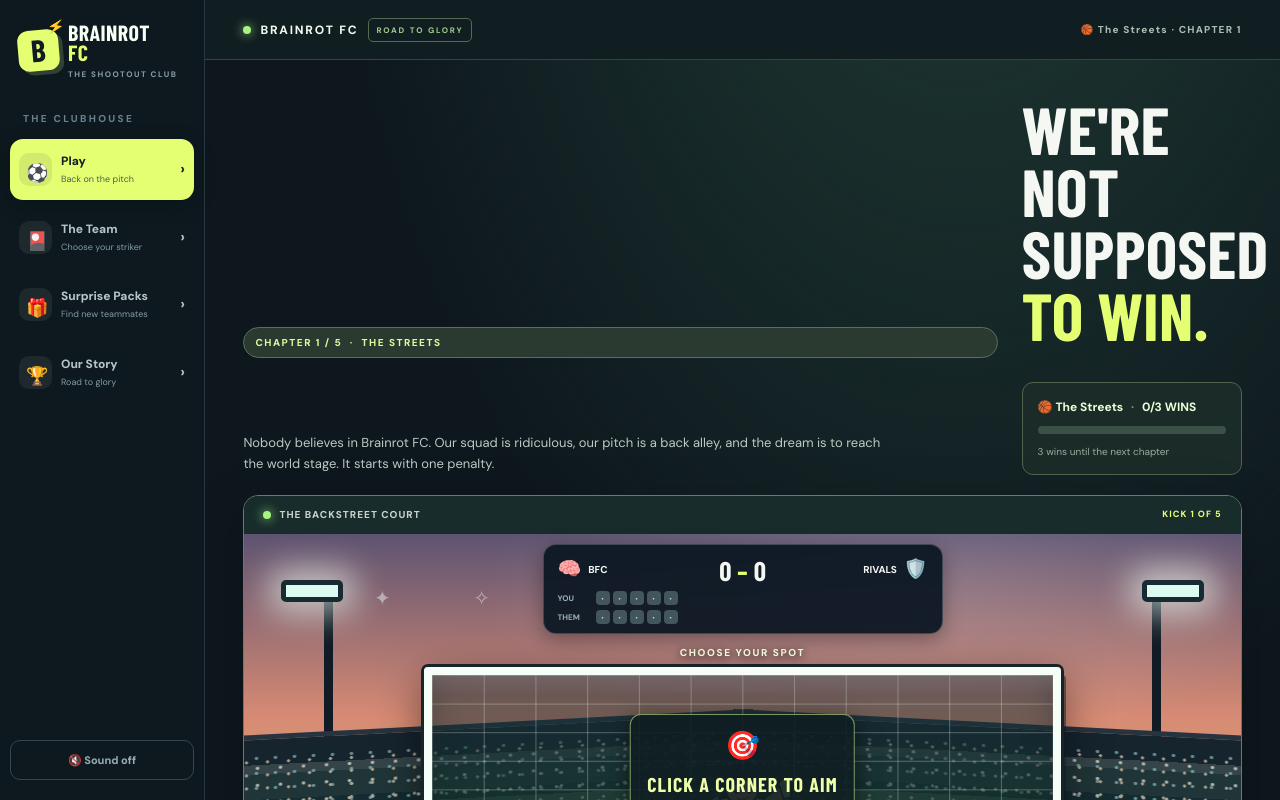
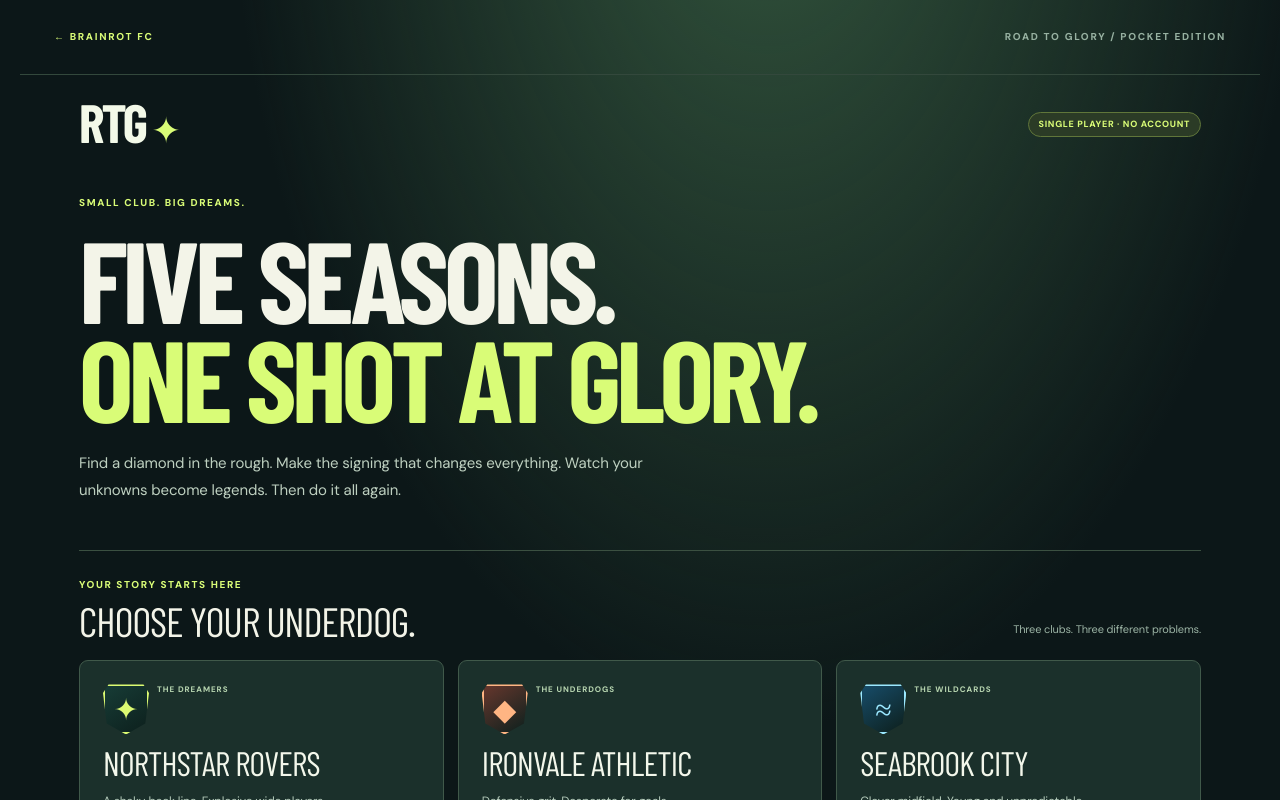
Before and after one commit to franken21/brainrotfc, a React (Vite) app: page /road-to-glory in a window 1280 px wide. Shown: the top 800 px of the page. Built offline with nearby package versions, Linux system fonts and the light colour scheme; a web font is replaced by a local one.

Commit message:
feat(rtg): register isolated /road-to-glory playable route

```diff
--- a/src/App.jsx
+++ b/src/App.jsx
@@ -3,6 +3,7 @@ import { Routes, Route } from 'react-router-dom';
 import MessiVsRonaldo from './pages/MessiVsRonaldo';
 import BrainrotV2 from './v2/BrainrotV2';
 import MatchPrototype from './pages/MatchPrototype';
+import RoadToGlory from './rtg/RoadToGlory';
 
 function App() {
   return (
@@ -11,6 +12,7 @@ function App() {
       <Route path="/game" element={<BrainrotV2 />} />
       <Route path="/messi-vs-ronaldo" element={<MessiVsRonaldo />} />
       <Route path="/prototype" element={<MatchPrototype />} />
+      <Route path="/road-to-glory" element={<RoadToGlory />} />
       <Route path="*" element={<BrainrotV2 />} />
     </Routes>
   );
```
